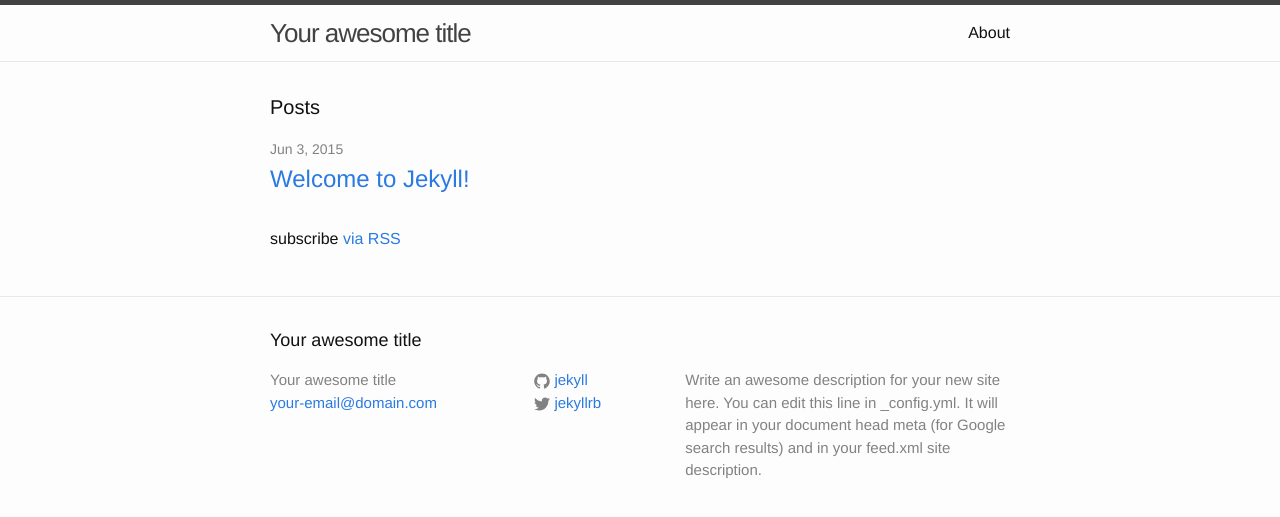
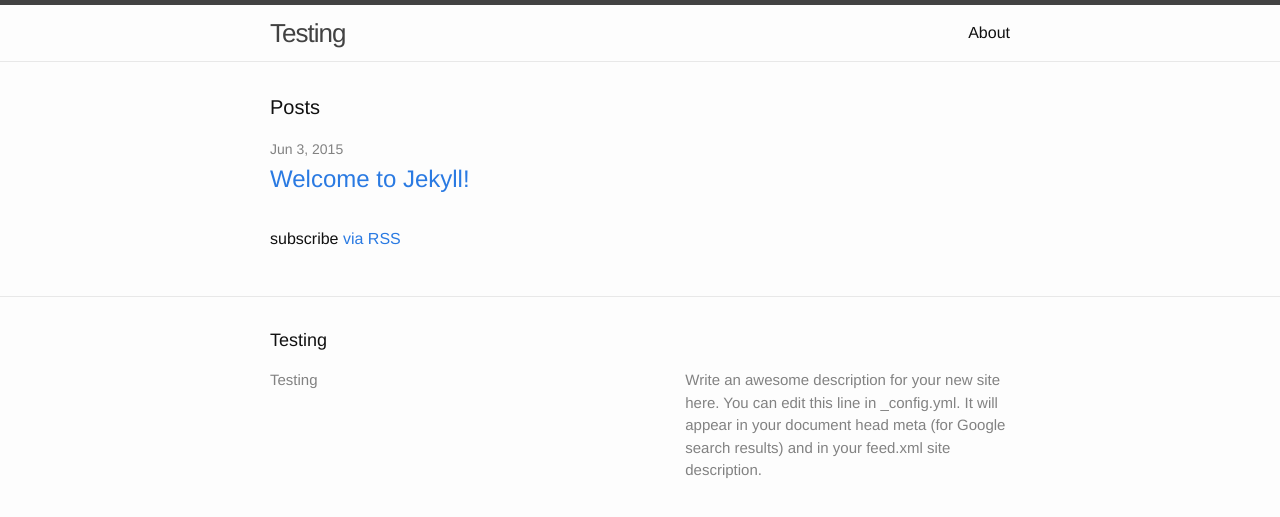
Before and after one commit to thelastjedi/thelastjedi.github.io, a Jekyll site: the page built from index.html, in a window 1280 px wide. Shown: the top 517 px of the page. Built offline with Jekyll 4.4.1, drawn with Linux system fonts in a browser that asks for light colours.

Commit message:
config file edited

```diff
--- a/_config.yml
+++ b/_config.yml
@@ -1,14 +1,14 @@
 # Site settings
-title: Your awesome title
-email: your-email@domain.com
+title: Testing
+email: #your-email@domain.com
 description: > # this means to ignore newlines until "baseurl:"
   Write an awesome description for your new site here. You can edit this
   line in _config.yml. It will appear in your document head meta (for
   Google search results) and in your feed.xml site description.
 baseurl: "" # the subpath of your site, e.g. /blog/
-url: "http://yourdomain.com" # the base hostname & protocol for your site
-twitter_username: jekyllrb
-github_username:  jekyll
+url: "http://thelastjedi.github.io" # the base hostname & protocol for your site
+twitter_username:
+github_username:
 
 # Build settings
 markdown: kramdown
```
